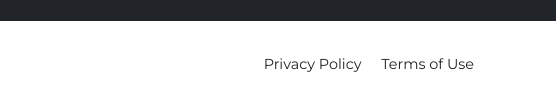
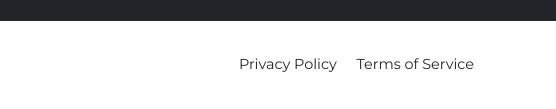
Before and after one commit to takana071/Stund-devs---test, a plain HTML site: page Stund/index.html in a window 1280 px wide. Shown: the part 3518-3627 px from the top of the page, 724-1280 px from the left. Drawn offline with nearby package versions, Linux system fonts and the light colour scheme; files whose address does not match are found by name.

Commit message:
Update index.html

```diff
--- a/Stund/index.html
+++ b/Stund/index.html
@@ -294,7 +294,7 @@
                     </div>
                     <div class="col-lg-4 text-lg-end">
                         <a class="link-dark text-decoration-none me-3" href="#!">Privacy Policy</a>
-                        <a class="link-dark text-decoration-none" href="#!">Terms of Use</a>
+                        <a class="link-dark text-decoration-none" href="#!">Terms of Service</a>
                     </div>
                 </div>
             </div>
```
